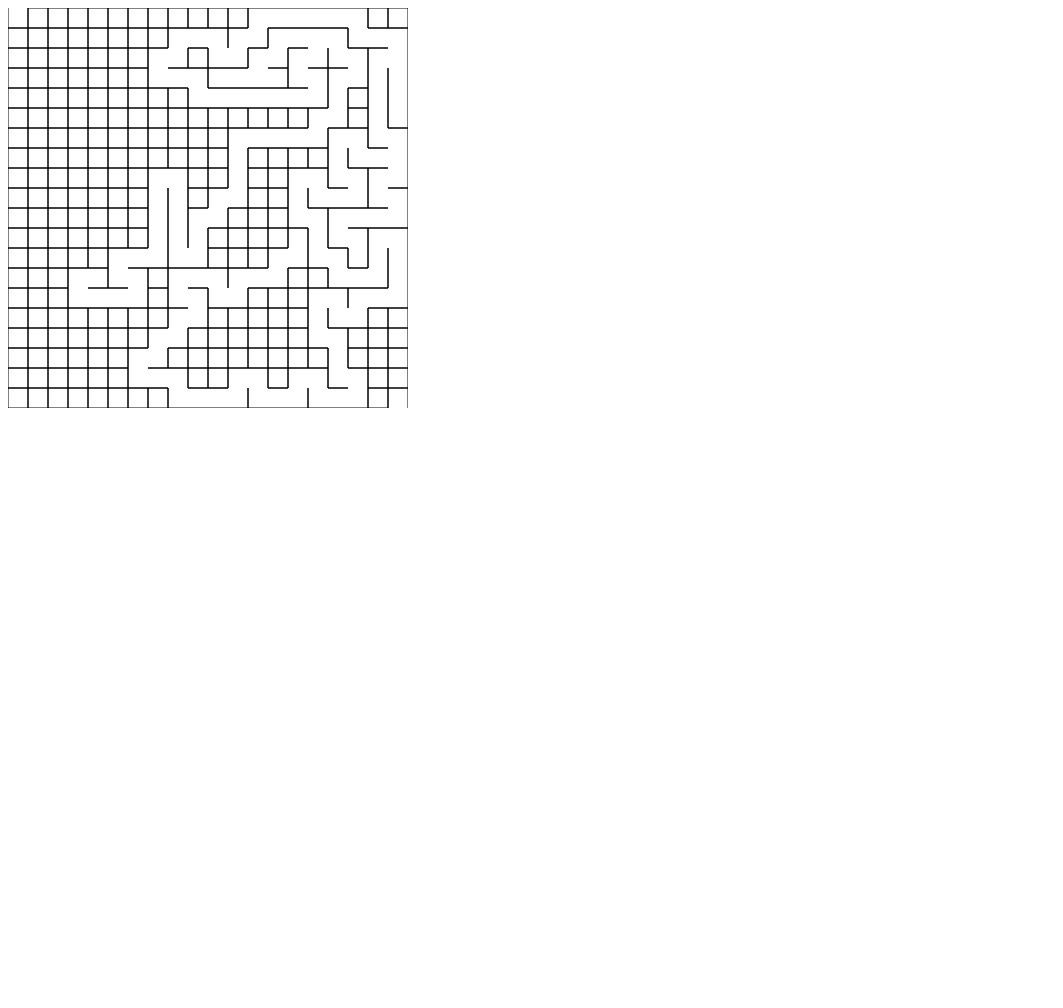
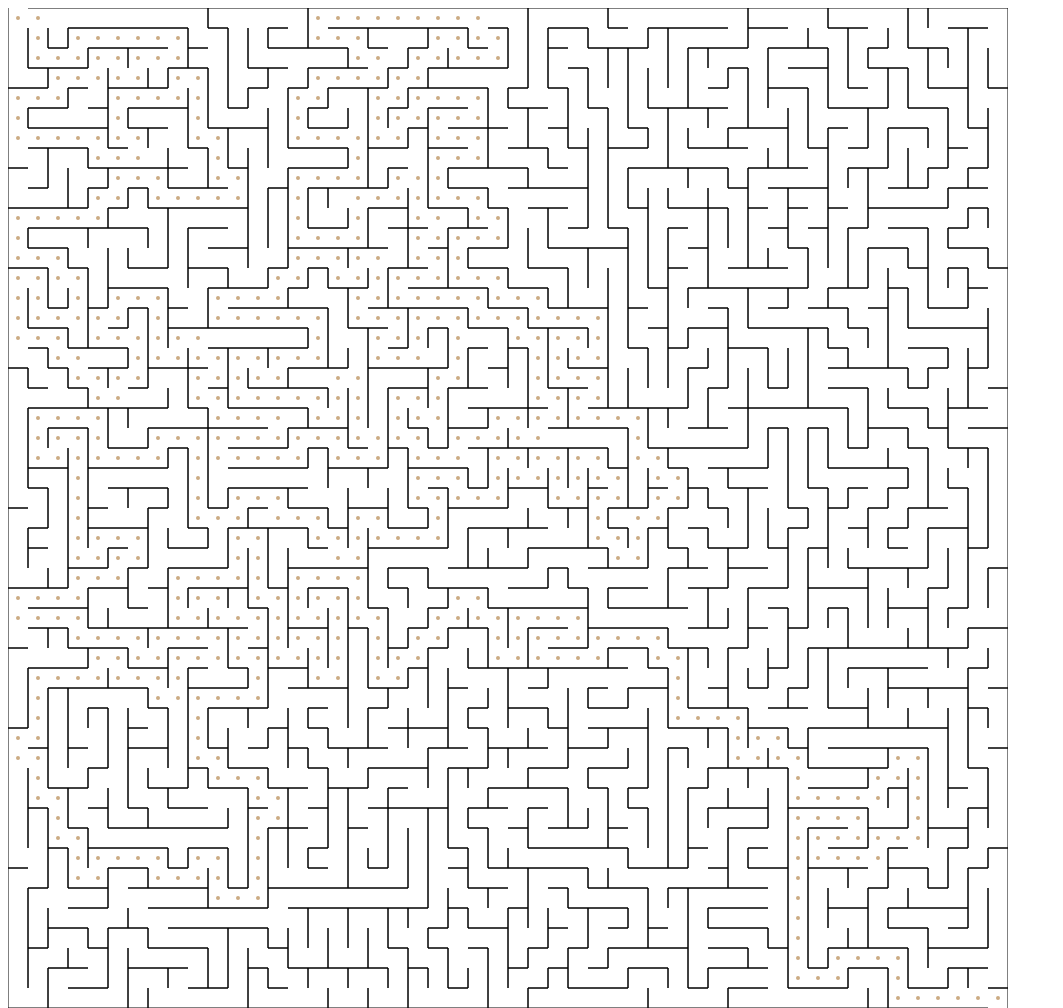
Before and after one commit to PriyoAujla/playground, a website: page javascript/maze-generator/index.html in a window 1280 px wide. Shown: the whole page, without its empty margins (0-1063 px from the left). Before the commit the page ends 800 px from the top, so only its background shows below. Drawn offline with Linux system fonts and the light colour scheme.

Commit message:
Add a MazeWalker to automatically find a path to the maze exit

```diff
--- a/javascript/maze-generator/index.html
+++ b/javascript/maze-generator/index.html
@@ -4,7 +4,7 @@
 </head>
 <body>
 
-<script src="src/maze-building-step-by-step.js"></script>
+<script src="src/maze.js"></script>
 
 </body>
 </html>
--- a/javascript/maze-generator/src/maze.js
+++ b/javascript/maze-generator/src/maze.js
@@ -7,6 +7,10 @@ class SquareDimension {
 class Maze {
 
     path = new Set();
+
+    constructor(squareDimension) {
+        this.squareDimension = squareDimension;
+    }
 
     addPath(from, to){
         this.path.add(this.idOfPath(from, to));
@@ -27,7 +31,7 @@ class Maze {
     }
 
     static create(seed, squareDimension) {
-        const maze = new Maze();
+        const maze = new Maze(squareDimension);
         const mulberry = mulberry32(seed);
         const random = () => Math.floor(mulberry() * Math.pow(10, 16));
 
@@ -121,6 +125,10 @@ class Location {
             return false
         }
     }
+
+    isValid() {
+        return this.columns >= 0 && this.rows >= 0;
+    }
 }
 
 class Point {
@@ -193,7 +201,7 @@ class MazeCanvas {
                         }
 
                         const bottomLeftCorner = bottomRightCorner.left(MazeCanvas.sizeOfEachSquare);
-                        if(!maze.hasPath(location, location.down()) && !location.equals(new Location(19,19))) {
+                        if(!maze.hasPath(location, location.down()) && !location.equals(new Location(this.squareDimension.size - 1,this.squareDimension.size - 1))) {
                             this.context.moveTo(bottomRightCorner.x, bottomRightCorner.y);
                             this.context.lineTo(bottomLeftCorner.x, bottomLeftCorner.y);
                         }
@@ -208,6 +216,25 @@ class MazeCanvas {
                     })
             }
         );
+    }
+
+    renderWalk(theWalk) {
+        theWalk.forEach((location) => {
+            this.context.beginPath();
+            this.context.fillStyle = "#cbab83";
+
+            const point = location.toPoint();
+            const halfOfSquareSize = Math.floor(MazeCanvas.sizeOfEachSquare / 2);
+            const middleOfSquare = point
+                .right(halfOfSquareSize)
+                .down(halfOfSquareSize);
+
+            const sizeOfBreadcrumb =  Math.floor(MazeCanvas.sizeOfEachSquare / 8);
+            this.context.moveTo(middleOfSquare.x, middleOfSquare.y);
+            this.context.arc(middleOfSquare.x, middleOfSquare.y, sizeOfBreadcrumb, 0, Math.PI * 2, true);
+
+            this.context.fill();
+        })
     }
 }
 
@@ -226,14 +253,72 @@ function range(start = 0, end = 0, step = 1, block) {
     }
 }
 
+class MazeWalker {
+
+    constructor(start, end, maze) {
+        this.start = start;
+        this.end = end;
+        this.maze = maze;
+    }
+
+    walk(seed) {
+        const mulberry = mulberry32(seed);
+        const random = () => Math.floor(mulberry() * Math.pow(10, 16));
+
+        let current = this.start;
+        let visited = {};
+        let breadcrumbs = []; // So I can backtrack
+        let circuitBreaker = 0;
+
+        visited[current] = true;
+        while(!this.end.equals(current)) {
+            const possibleMoves = Array.of(
+                current.up(),
+                current.right(),
+                current.down(),
+                current.left(),
+            ).filter((location)=> {
+                return location.isValid() &&
+                    this.maze.hasPath(current, location) &&
+                    location.columns <= this.maze.squareDimension.size - 1 &&
+                    location.rows <= this.maze.squareDimension.size - 1 &&
+                    visited[location] === undefined
+            });
+
+            if(possibleMoves.length > 0) {
+                const locationToMoveTo = possibleMoves[random() % possibleMoves.length];
+                breadcrumbs.push(current);
+                current = locationToMoveTo;
+                visited[locationToMoveTo] = true;
+            } else {
+                current = breadcrumbs.pop();
+            }
+
+            circuitBreaker++;
+        }
+        breadcrumbs.push(current);
+
+        return breadcrumbs;
+
+    }
+}
+
 
 // main
 (function() {
 
-    let squareDimension = new SquareDimension(20);
+    let squareDimension = new SquareDimension(50);
     const mazeCanvas = new MazeCanvas(squareDimension);
-    const maze = Maze.create(100, squareDimension);
+    const maze = Maze.create(600, squareDimension);
     mazeCanvas.render(maze);
+
+    let start = new Location(0,0);
+    let exit = new Location(squareDimension.size -1, squareDimension.size -1);
+    const mazeWalker = new MazeWalker(start, exit, maze);
+    const theWalk = mazeWalker.walk(500);
+
+    mazeCanvas.renderWalk(theWalk)
+
 })();
 
 // https://stackoverflow.com/questions/521295/seeding-the-random-number-generator-in-javascript
```
